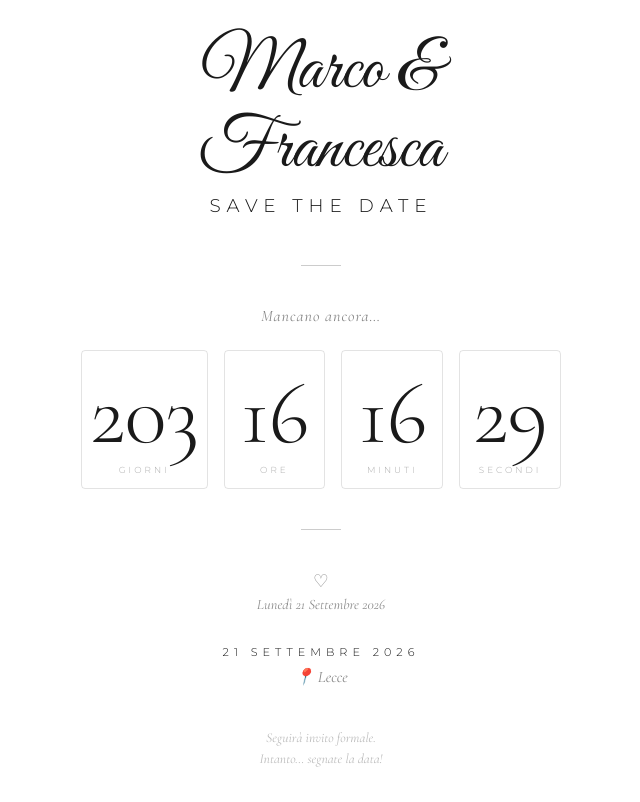
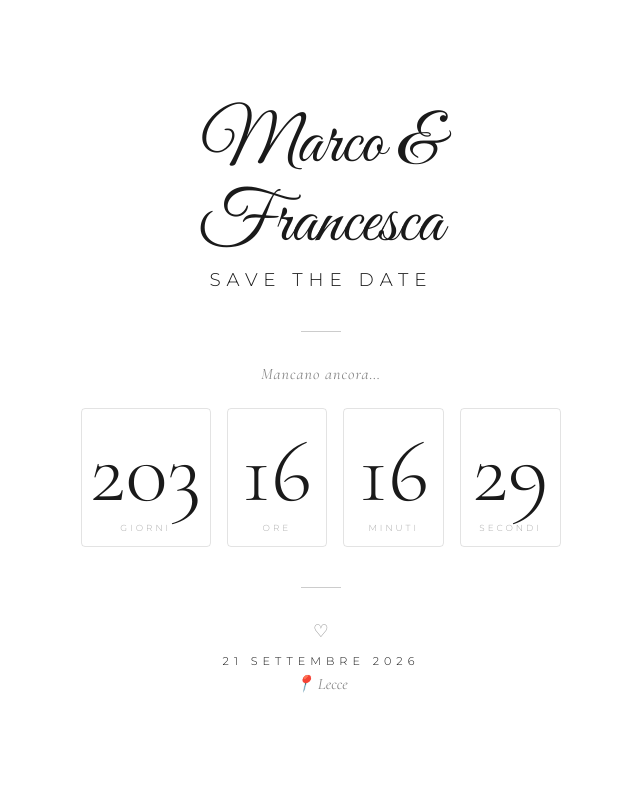
Before and after one commit to marcomariafortunato-commits/wedding-countdown_MMF, a plain HTML site: page index.html in a window 1280 px wide. Shown: the whole page, without its empty margins (319-959 px from the left). Drawn offline with nearby package versions, Linux system fonts and the light colour scheme.

Commit message:
Refactor styles and update HTML structure

```diff
--- a/index.html
+++ b/index.html
@@ -10,19 +10,17 @@
     body { min-height: 100vh; background: #ffffff; display: flex; flex-direction: column; align-items: center; justify-content: center; font-family: 'Montserrat', sans-serif; color: #1a1a1a; padding: 2rem 1rem; }
     .wrapper { max-width: 480px; width: 100%; text-align: center; }
     .names { font-family: 'Great Vibes', cursive; font-size: clamp(3rem, 12vw, 4.5rem); color: #1a1a1a; line-height: 1.1; margin-bottom: 0.2rem; }
-    .save { font-family: 'Montserrat', sans-serif; font-weight: 300; font-size: clamp(0.9rem, 3vw, 1.15rem); letter-spacing: 6px; text-transform: uppercase; color: #1a1a1a; margin-bottom: 3rem; }
-    .divider { width: 40px; height: 1px; background: #ccc; margin: 0 auto 2.5rem; }
+    .save { font-weight: 300; font-size: clamp(0.9rem, 3vw, 1.15rem); letter-spacing: 6px; text-transform: uppercase; margin-bottom: 2.5rem; }
+    .divider { width: 40px; height: 1px; background: #ccc; margin: 0 auto 2rem; }
     .countdown-label { font-family: 'Cormorant Garamond', serif; font-style: italic; font-size: 1rem; color: #888; margin-bottom: 1.5rem; letter-spacing: 1px; }
     .grid { display: grid; grid-template-columns: repeat(4, 1fr); gap: 1rem; margin-bottom: 2.5rem; }
     .unit { display: flex; flex-direction: column; align-items: center; border: 1px solid rgba(26,26,26,0.12); padding: 1.2rem 0.5rem 0.8rem; border-radius: 4px; }
-    .number { font-family: 'Cormorant Garamond', serif; font-weight: 300; font-size: clamp(3rem, 13vw, 5.5rem); color: #1a1a1a; line-height: 1; letter-spacing: -1px; }
-    .label { font-family: 'Montserrat', sans-serif; font-weight: 300; font-size: 0.55rem; letter-spacing: 3px; text-transform: uppercase; color: #aaa; margin-top: 0.4rem; }
-    .date-line { font-family: 'Montserrat', sans-serif; font-weight: 300; font-size: 0.7rem; letter-spacing: 5px; text-transform: uppercase; color: #1a1a1a; margin-bottom: 0.5rem; }
-    .location-line { font-family: 'Cormorant Garamond', serif; font-style: italic; font-size: 1rem; color: #888; display: flex; align-items: center; justify-content: center; gap: 0.3rem; }
-    .note { font-family: 'Cormorant Garamond', serif; font-style: italic; font-size: 0.85rem; color: #bbb; margin-top: 2.5rem; line-height: 1.6; }
+    .number { font-family: 'Cormorant Garamond', serif; font-weight: 300; font-size: clamp(3rem, 13vw, 5.5rem); color: #1a1a1a; line-height: 1; }
+    .label { font-weight: 300; font-size: 0.55rem; letter-spacing: 3px; text-transform: uppercase; color: #aaa; margin-top: 0.4rem; }
+    .date-line { font-weight: 300; font-size: 0.7rem; letter-spacing: 5px; text-transform: uppercase; margin-bottom: 0.4rem; }
+    .location-line { font-family: 'Cormorant Garamond', serif; font-style: italic; font-size: 1rem; color: #888; }
     @keyframes blink { 0%, 100% { opacity: 0.5; } 50% { opacity: 0.1; } }
-    .heart { font-size: 1.1rem; opacity: 0.5; margin: 1rem 0 0.3rem; animation: blink 2.5s ease-in-out infinite; }
-    .wedding-date { font-family: 'Cormorant Garamond', serif; font-size: 0.9rem; font-style: italic; opacity: 0.5; }
+    .heart { font-size: 1.1rem; opacity: 0.5; margin: 1rem 0 0.8rem; animation: blink 2.5s ease-in-out infinite; }
   </style>
 </head>
 <body>
@@ -39,10 +37,8 @@
     </div>
     <div class="divider"></div>
     <div class="heart">♡</div>
-    <div class="wedding-date">Lunedì 21 Settembre 2026</div>
-    <div class="date-line" style="margin-top:2rem">21 Settembre 2026</div>
+    <div class="date-line">21 Settembre 2026</div>
     <div class="location-line">📍 Lecce</div>
-    <div class="note">Seguirà invito formale.<br>Intanto… segnate la data!</div>
   </div>
   <script>
     const wedding = new Date('2026-09-21T10:00:00');
```
